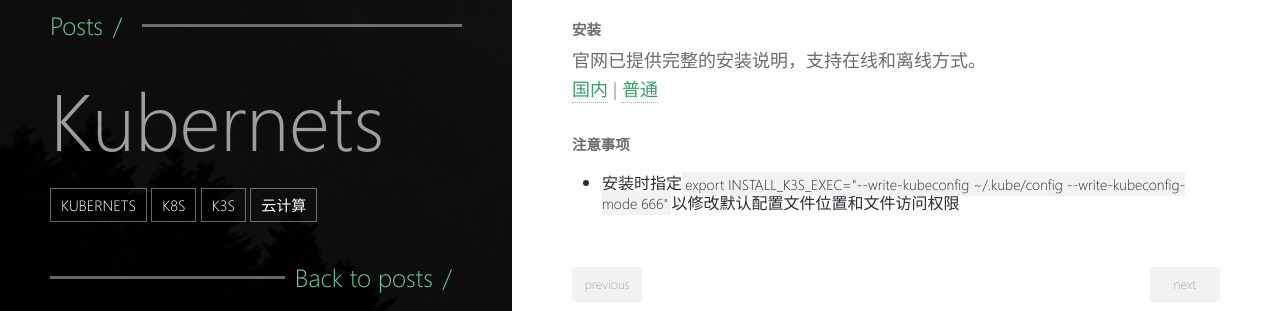
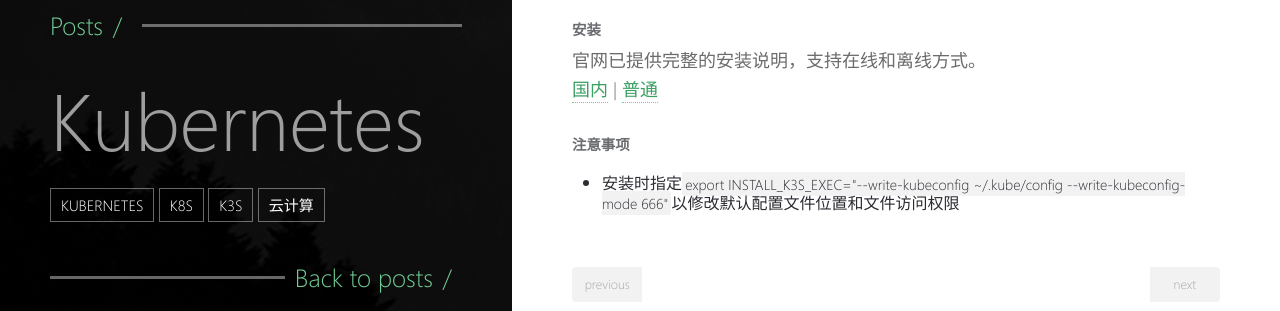
Before and after one commit to nandem/nandem.github.io, a Jekyll site: the page built from _posts/2020-05-05-Kubernetes.MD, in a window 1280 px wide. Shown: the part 1633-1944 px from the top of the page. Built offline with Jekyll 4.4.1, drawn with Linux system fonts in a browser that asks for light colours.

Commit message:
Update 2020-05-05-Kubernetes.MD

```diff
--- a/_posts/2020-05-05-Kubernetes.MD
+++ b/_posts/2020-05-05-Kubernetes.MD
@@ -1,10 +1,10 @@
 ---
 layout: post
-title: "Kubernets"
+title: "Kubernetes"
 categories:
-  - Kubernets
+  - Kubernetes
 tags:
-  - kubernets
+  - Kubernetes
   - k8s
   - k3s
   - 云计算
```
